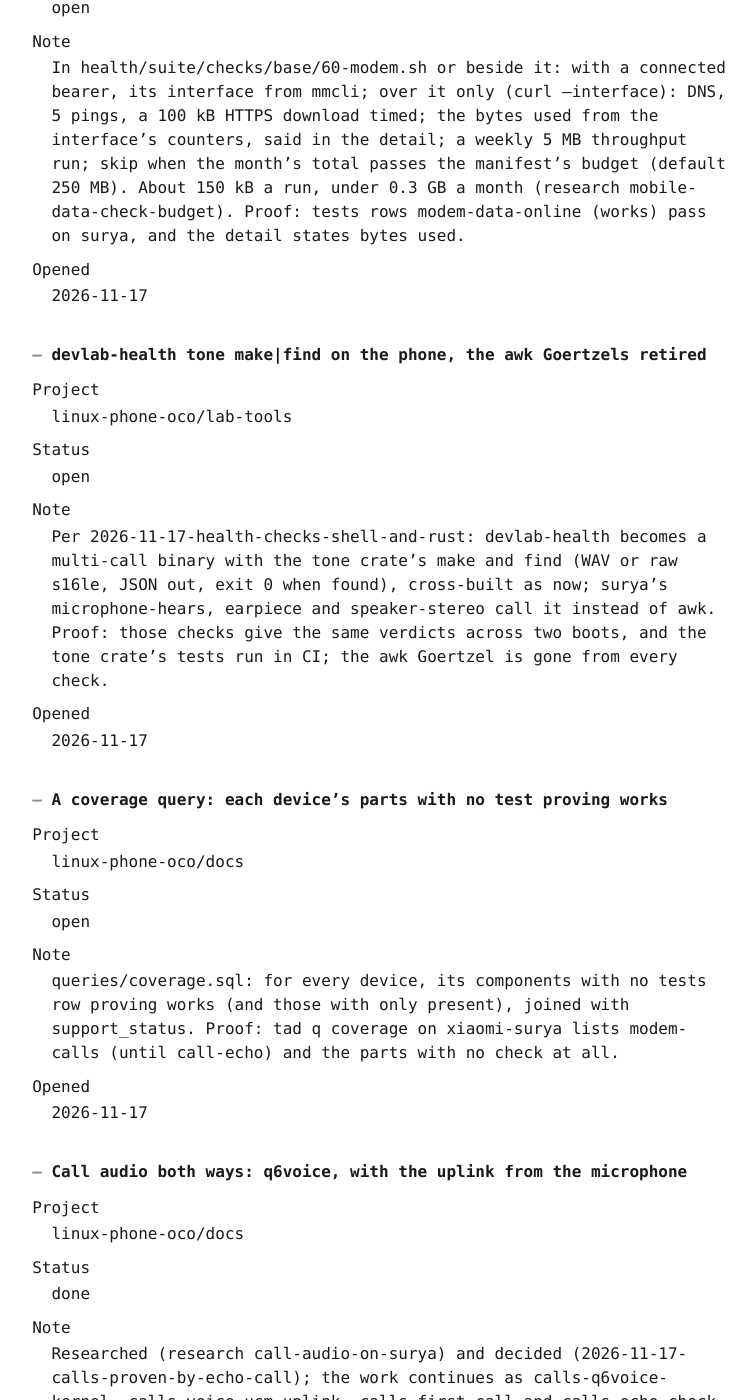
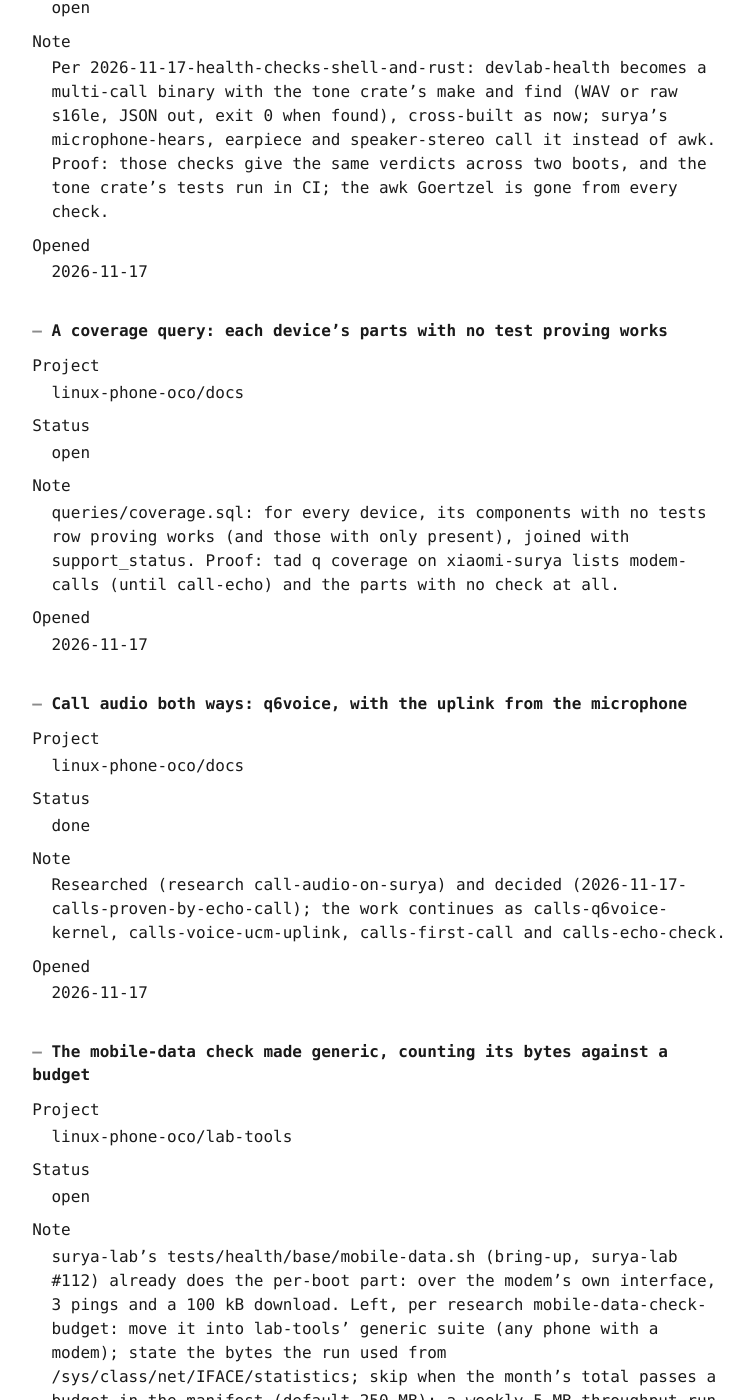
Before and after one commit to linux-phone-oco/docs, a Jekyll site: the page built from docs/backlog.md, in a window 1280 px wide and 1400 px high, scrolled down 50977 px. Shown: the whole window, without its empty margins (261-1017 px from the left). Built offline with Jekyll 4.4.1, drawn with Linux system fonts in a browser that asks for light colours; our own code applies the rules of GitHub Pages for plain Markdown files; some of the changed text lies outside the part shown.

Commit message:
docs: health-data-check narrowed: surya's mobile-data check already carries traffic (#146)
Co-authored-by: research-echo-call <agent@creation-guidelines>

```diff
--- a/docs/backlog.md
+++ b/docs/backlog.md
@@ -2026,22 +2026,6 @@ Waits
 : calls-first-call
 
 
-<a id="health-data-check"></a>
-### A mobile-data check over the bearer's own interface, within budget
-
-Project
-: linux-phone-oco/lab-tools
-
-Status
-: open
-
-Note
-: In health/suite/checks/base/60-modem.sh or beside it: with a connected bearer, its interface from mmcli; over it only (curl --interface): DNS, 5 pings, a 100 kB HTTPS download timed; the bytes used from the interface's counters, said in the detail; a weekly 5 MB throughput run; skip when the month's total passes the manifest's budget (default 250 MB). About 150 kB a run, under 0.3 GB a month (research mobile-data-check-budget). Proof: tests rows modem-data-online (works) pass on surya, and the detail states bytes used.
-
-Opened
-: 2026-11-17
-
-
 <a id="health-analysis-in-rust"></a>
 ### devlab-health tone make|find on the phone, the awk Goertzels retired
 
@@ -2088,3 +2072,19 @@ Note
 
 Opened
 : 2026-11-17
+
+
+<a id="health-data-check"></a>
+### The mobile-data check made generic, counting its bytes against a budget
+
+Project
+: linux-phone-oco/lab-tools
+
+Status
+: open
+
+Note
+: surya-lab's tests/health/base/mobile-data.sh (bring-up, surya-lab #112) already does the per-boot part: over the modem's own interface, 3 pings and a 100 kB download. Left, per research mobile-data-check-budget: move it into lab-tools' generic suite (any phone with a modem); state the bytes the run used from /sys/class/net/IFACE/statistics; skip when the month's total passes a budget in the manifest (default 250 MB); a weekly 5 MB throughput run. Proof: the check passes on surya with the bytes used in its detail, and skips once a test budget of 1 MB is set.
+
+Opened
+: 2026-11-17
```
Also changed, not shown: data/backlog.json.
